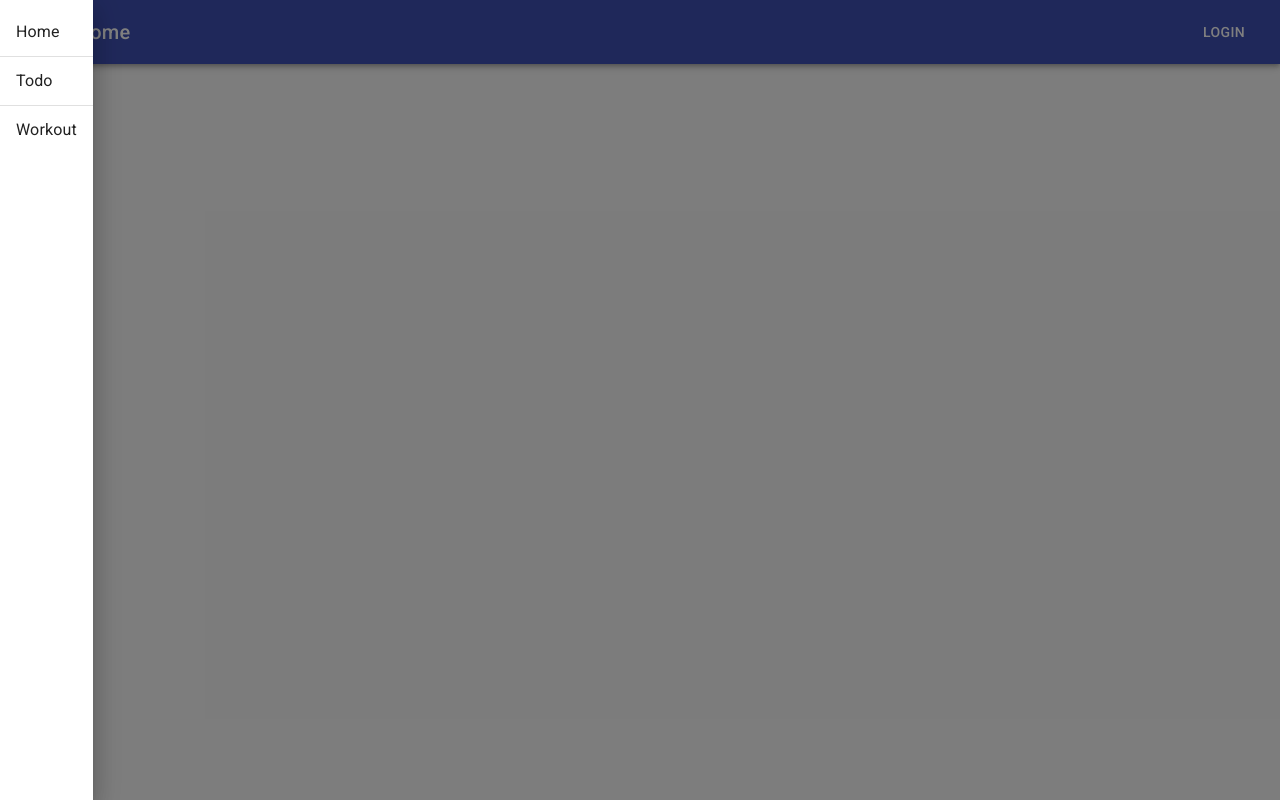
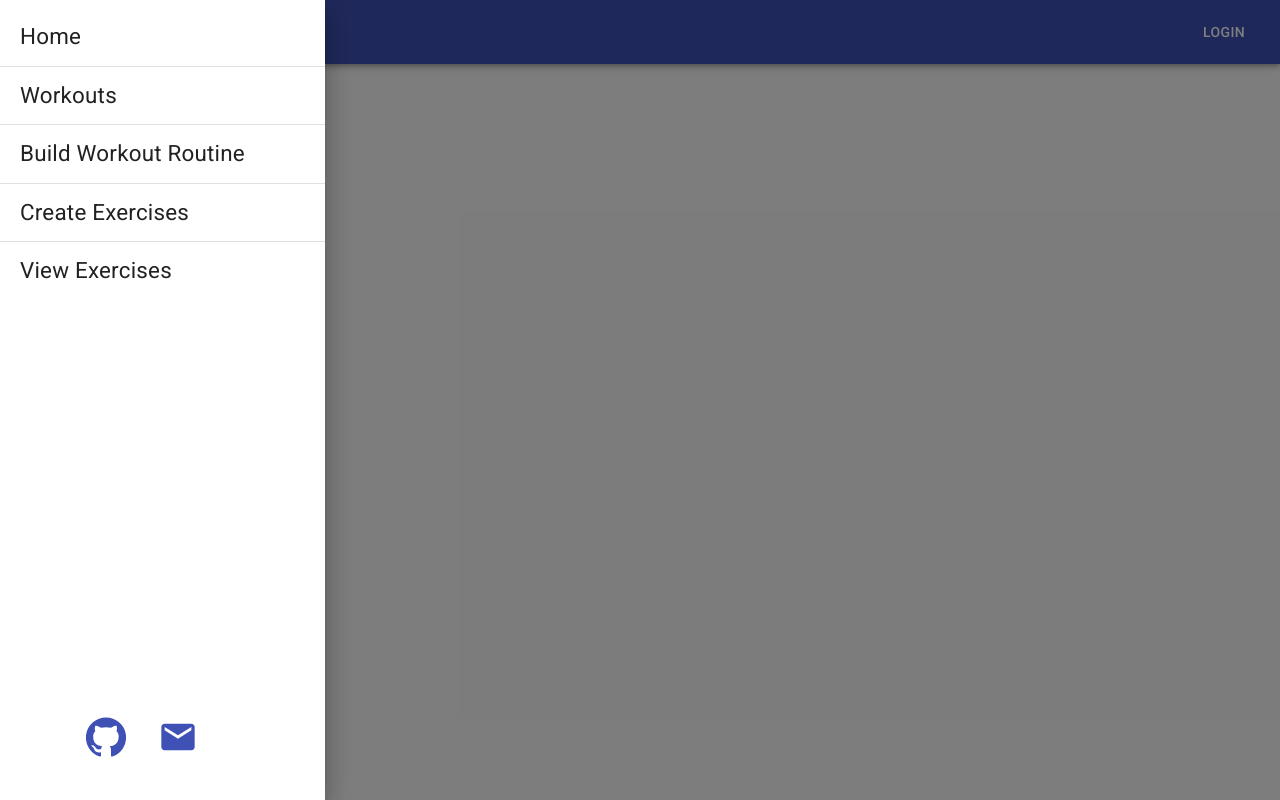
Before and after one commit to brendan-robert-1/todo-react-1, a React (Create React App) app: page /exercise-profile in a window 1280 px wide. Both pictures are taken after a click on the button "menu". Built offline with nearby package versions, Linux system fonts and the light colour scheme; no server answers.

Commit message:
further dev baby

```diff
--- a/src/App.js
+++ b/src/App.js
@@ -4,6 +4,8 @@ import Workout from './Workout';
 import Todo from './Todo';
 import MyAppBar from './MyAppBar';
 import CssBaseline from '@material-ui/core/CssBaseline';
+import ExerciseProfile from './ExerciseProfile';
+import AddExercise from './addcontent/AddExercise';
 
 class App extends React.Component {
   render(){
@@ -16,6 +18,12 @@ class App extends React.Component {
                 <Route exact path='/' component={Home}/>
                 <Route path='/todo' component={Todo}/>
                 <Route path='/workout' component={Workout}/>
+                <Route path='/exercise-profile' component={ExerciseProfile}/>
+                <Route path='/add-exercise' component={AddExercise}/>
+                <Route path='/github' component={() => {
+                  window.location.href = 'https://github.com/brendan-robert-1';
+                  return null;
+                  }}/>
               </Switch>
           </Router>
         </div>
--- /dev/null
+++ b/src/ExerciseProfile.js
@@ -0,0 +1,55 @@
+import React, {useEffect} from 'react';
+import { makeStyles } from '@material-ui/core/styles';
+import { Typography } from '@material-ui/core';
+import Paper from '@material-ui/core/Paper';
+import axios from 'axios';
+import CardMedia from '@material-ui/core/CardMedia';
+import Card from '@material-ui/core/Card';
+const endpoint = process.env.REACT_APP_API_HOST;
+const s3Endpoint = process.env.REACT_APP_S3_PREFACE;
+const useStyles = makeStyles((theme) => ({
+  root: {
+    maxWidth: 345,
+  },
+  media: {
+    height: 0,
+    paddingTop: '56.25%', // 16:9
+  },
+}));
+
+const ExerciseProfile = (props) => {
+  const classes = useStyles();
+  const [exercise, setExercise] = React.useState({});
+  useEffect(() => {
+    const params = {
+      params: {
+        name:props.location.shortName
+      }
+    }
+    axios.get(endpoint + "/exercise",params)
+    .then(function(response){
+      const resJson = response.data;
+      setExercise(resJson[0]);
+    });
+  });
+  return (
+    <div className={classes.root}>
+      <Paper elevation={3}>
+        <Typography variant="h2">{exercise.name}</Typography>
+      </Paper>
+       {exercise.images && exercise.images.map((value) =>{
+          {
+            return <Card>
+                      <CardMedia
+                        className={classes.media}
+                        image={s3Endpoint + "/" + value}
+                        title={exercise.name}
+                      />
+                    </Card>
+          }
+       })}
+    </div>
+  );
+}
+
+export default ExerciseProfile;
--- a/src/MyDrawer.js
+++ b/src/MyDrawer.js
@@ -6,18 +6,8 @@ import ListItem from '@material-ui/core/ListItem';
 import ListItemText from '@material-ui/core/ListItemText';
 import Drawer from '@material-ui/core/Drawer';
 import { Link } from 'react-router-dom';
-
-const useStyles = makeStyles((theme) => ({
-  root: {
-    flexGrow: 1,
-  },
-  menuButton: {
-    marginRight: theme.spacing(2),
-  },
-  title: {
-    flexGrow: 1,
-  },
-}));
+import GitHubIcon from '@material-ui/icons/GitHub';
+import MailIcon from '@material-ui/icons/Mail';
 
 const MyDrawer = (props) => {
   const classes = useStyles();
@@ -26,21 +16,62 @@ const MyDrawer = (props) => {
     <div className={classes.root}>
       <Drawer open={props.open} onClose={props.toggleDrawer(false)}>
         <List>
-        <ListItem component={Link} to={'/'} button onClick={props.toggleDrawer(false)}>
-            <ListItemText primary="Home"/>
+        <ListItem className={classes.listItem} component={Link} to={'/'} button onClick={props.toggleDrawer(false)}>
+            <ListItemText classes={{primary:classes.listItemText}} primary="Home"/>
           </ListItem>
           <Divider />
-          <ListItem component={Link} to={'/todo'} button onClick={props.toggleDrawer(false)}>
-              <ListItemText primary="Todo"/>
+          <ListItem className={classes.listItem} component={Link} to={'/workout'} button onClick={props.toggleDrawer(false)}>
+            <ListItemText classes={{primary:classes.listItemText}} primary="Workouts"/>
           </ListItem>
-          <Divider />
-          <ListItem component={Link} to={'/workout'} button onClick={props.toggleDrawer(false)}>
-            <ListItemText primary="Workout"/>
+          <Divider/>
+          <ListItem className={classes.listItem} component={Link} to={'/view-exercises'} button onClick={props.toggleDrawer(false)}>
+            <ListItemText classes={{primary:classes.listItemText}} primary="Build Workout Routine"/>
+          </ListItem>
+          <Divider/>
+          <ListItem className={classes.listItem} component={Link} to={'/add-exercise'} button onClick={props.toggleDrawer(false)}>
+            <ListItemText classes={{primary:classes.listItemText}} primary="Create Exercises"/>
+          </ListItem>
+          <Divider/>
+          <ListItem className={classes.listItem} component={Link} to={'/view-exercises'} button onClick={props.toggleDrawer(false)}>
+            <ListItemText classes={{primary:classes.listItemText}} primary="View Exercises"/>
           </ListItem>
         </List>
+        <div className={classes.bottomPush}>
+          <List style={flexContainer}>
+            <ListItem><Link to={{pathname: '/github'}}><GitHubIcon color="primary" style={{fontSize: 40}}></GitHubIcon></Link></ListItem>
+            <ListItem><a href={"mailto: brendan.robert50point@gmail.com"}><MailIcon color="primary" style={{fontSize: 40}}></MailIcon></a></ListItem>
+          </List>
+        </div>
       </Drawer>
     </div>
   );
 }
+const useStyles = makeStyles((theme) => ({
+  root: {
+    flexGrow: 1,
+  },
+  listItem: {
+    paddingRight:80,
+    paddingLeft:20
 
+  },
+  listItemText:{
+    fontSize:'1.6em'
+  },
+  title: {
+    flexGrow: 1,
+  },
+  bottomPush: {
+    position: "fixed",
+    bottom: 0,
+    textAlign: "center",
+    paddingBottom: 30,
+    paddingLeft:70,
+}
+}));
+const flexContainer = {
+  display: 'flex',
+  flexDirection: 'row',
+  padding: 0,
+};
 export default MyDrawer;
--- a/src/Workout.js
+++ b/src/Workout.js
@@ -2,6 +2,7 @@ import React from 'react';
 import axios from 'axios';
 import Typography from '@material-ui/core/Typography';
 import { withStyles } from '@material-ui/core/styles';
+import { Link } from 'react-router-dom';
 import Paper from '@material-ui/core/Paper';
 import Divider from '@material-ui/core/Divider';
 const endpoint = process.env.REACT_APP_API_HOST;
@@ -41,12 +42,14 @@ class Workout extends React.Component  {
             <div className={classes.root}>
                 <Paper elevation={3}>
                     <Typography variant="h2">{this.state.workout.dayOfWeek}:&nbsp;{this.state.workout.name}</Typography>
-                    <Typography variant="subtitle1">
-                    {this.state.workout.targets && this.state.workout.targets.map((value, index) =>{
-                         {return (index ? ', ' : '') + value}
-                    })}
+                    <Link to={{pathname: '/exercise-profile', shortName:"pullup"}}>
+                        <Typography variant="subtitle1">
+                        {this.state.workout.targets && this.state.workout.targets.map((value, index) =>{
+                            {return (index ? ', ' : '') + value}
+                        })}
+                        </Typography>
+                    </Link>
                     <Divider/>
-                    </Typography>
                     {this.state.workout.exercises && this.state.workout.exercises.map((value) =>{
                         return(
                             <Excercise excercise={value} classes={classes}></Excercise>
@@ -55,7 +58,6 @@ class Workout extends React.Component  {
 
                     }
                 </Paper>
-
             </div>
         );
     }
@@ -65,7 +67,7 @@ const Excercise = (props) =>{
     return(
         <div className={props.classes.exercise}>
             <Typography variant="h6">{props.excercise.name}</Typography>
-            <Typography variant="p">{props.excercise.sets} sets of {props.excercise.reps} reps {props.excercise.weight} {props.excercise.weightUnit} {props.excercise.rest} {props.excercise.restUnit} rest
+            <Typography variant="body1">{props.excercise.sets} sets of {props.excercise.reps} reps {props.excercise.weight} {props.excercise.weightUnit} {props.excercise.rest} {props.excercise.restUnit} rest
             </Typography>
             <Divider/>
         </div>
--- /dev/null
+++ b/src/addcontent/AddExercise.js
@@ -0,0 +1,28 @@
+import React, {useEffect} from 'react';
+import { makeStyles } from '@material-ui/core/styles';
+import { Typography } from '@material-ui/core';
+import Paper from '@material-ui/core/Paper';
+import axios from 'axios';
+const endpoint = process.env.REACT_APP_API_HOST;
+const s3Endpoint = process.env.REACT_APP_S3_PREFACE;
+const useStyles = makeStyles((theme) => ({
+  root: {
+    display: 'flex',
+    flexWrap: 'wrap',
+    '& > *': {
+      margin: theme.spacing(1),
+      padding: '20px',
+      paddingRight:'200px'
+    },
+  }
+}));
+
+const AddExercise = (props) => {
+  const classes = useStyles();
+  return (
+    <div className={classes.root}>
+    </div>
+  );
+}
+
+export default AddExercise;
```
Also changed, not shown: server.js (+8 -0 lines).
